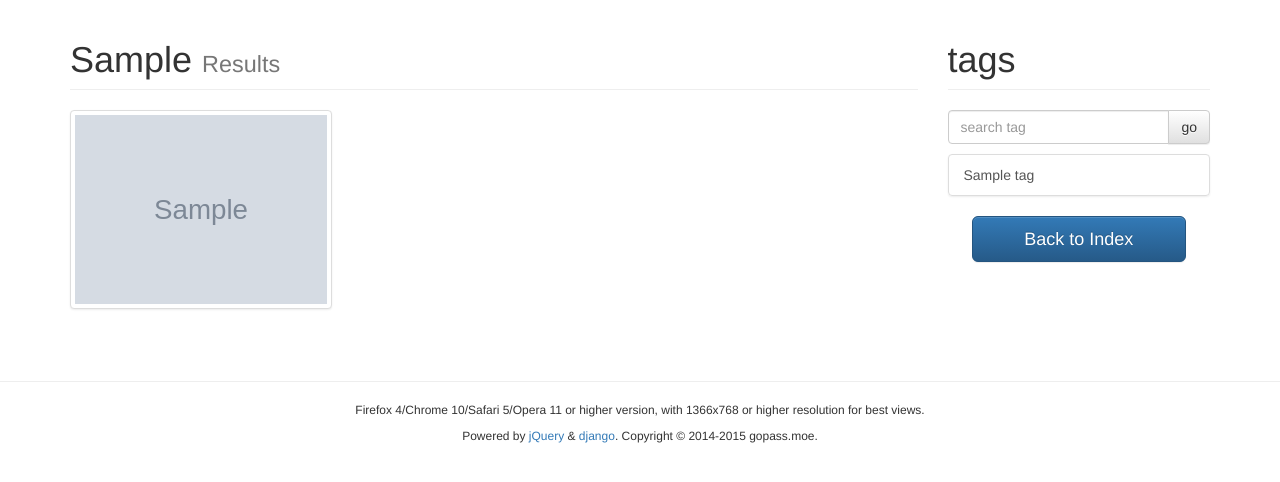
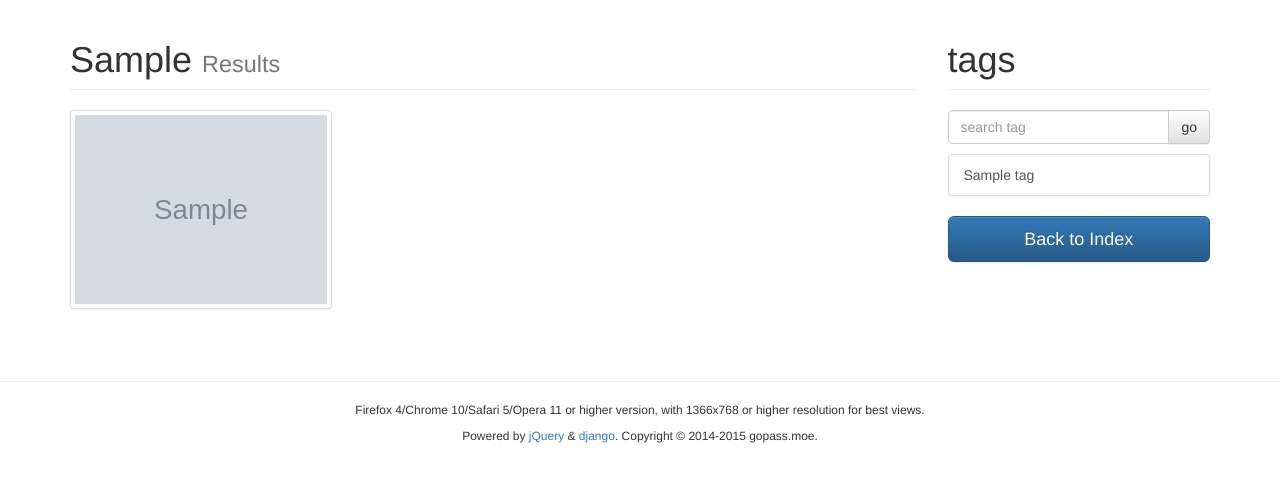
Before and after one commit to jffifa/kotoribuy, a Django app: template expo/templates/expo/tag_booth_list.html in a window 1280 px wide. Shown: the top 482 px of the page. Run offline with Django 3.2, Linux system fonts and the light colour scheme; the template is opened without the code that fills it: most values are stand-ins (such as "Sample title", 1, 10 or a date in 2020); grey boxes marked "Sample" are stand-in pictures.

Commit message:
modified

```diff
--- a/expo/templates/expo/booth_detail.html
+++ b/expo/templates/expo/booth_detail.html
@@ -12,6 +12,7 @@
             <div class="thumbnail">
                 <img src="{{ booth.logo.url }}" />
             </div>
+            <a class="btn btn-primary btn-lg btn-block" href="{% url 'index' %}">Back to Index</a>
         </div>
         <div class="col-md-8">
             <table class="table table-bordered">
--- a/expo/templates/expo/tag_booth_list.html
+++ b/expo/templates/expo/tag_booth_list.html
@@ -35,11 +35,7 @@
         {% endfor %}
     </div>
     {% if tag_query %}
-    <div class="row">
-        <div class="col-md-10 col-md-offset-1">
-            <a class="btn btn-primary btn-lg btn-block" href="{% url 'index' %}">Back to Index</a>
-        </div>
-    </div>
+    <a class="btn btn-primary btn-lg btn-block" href="{% url 'index' %}">Back to Index</a>
     {% endif %}
 </div>
 </div>
```
